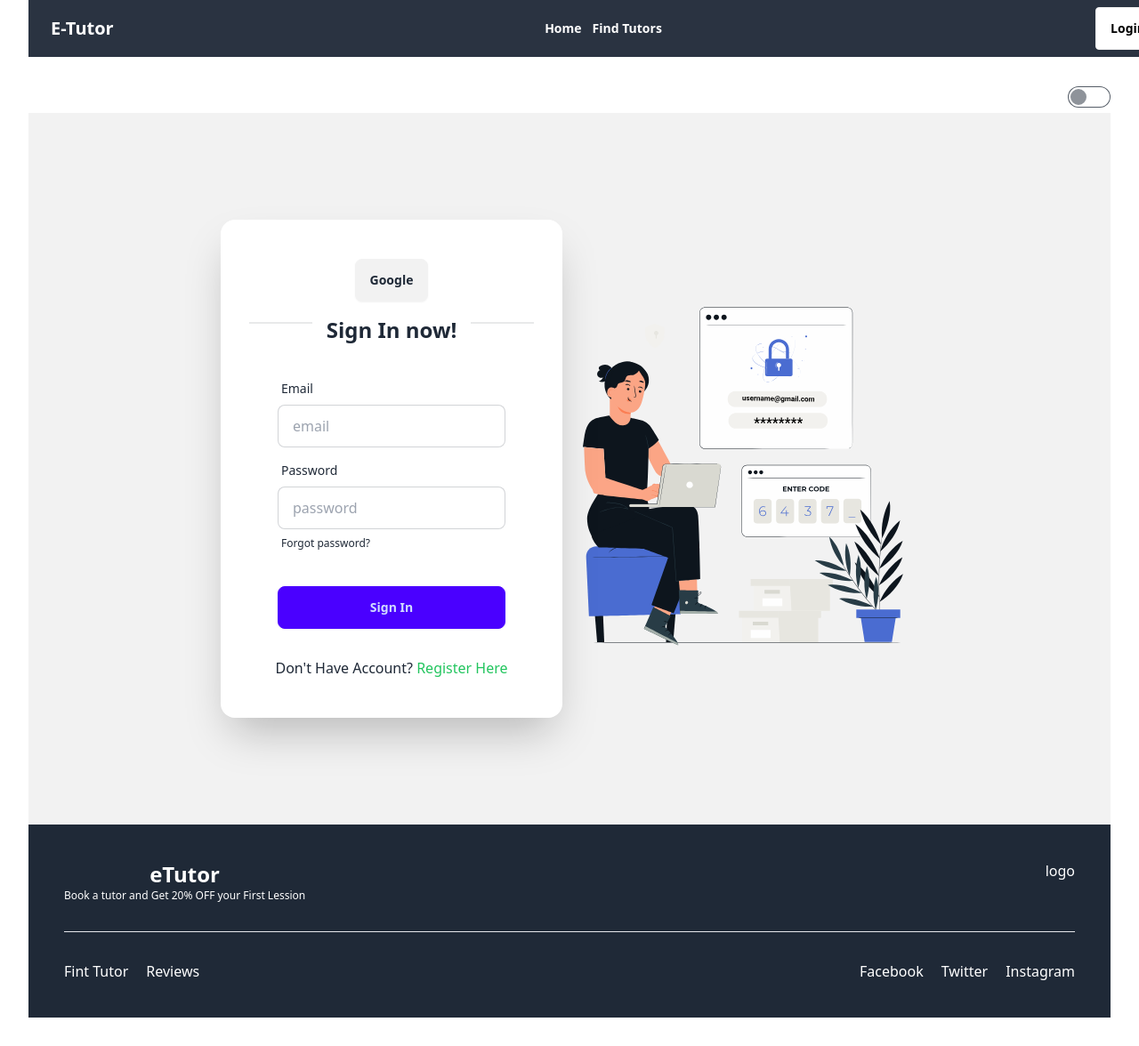
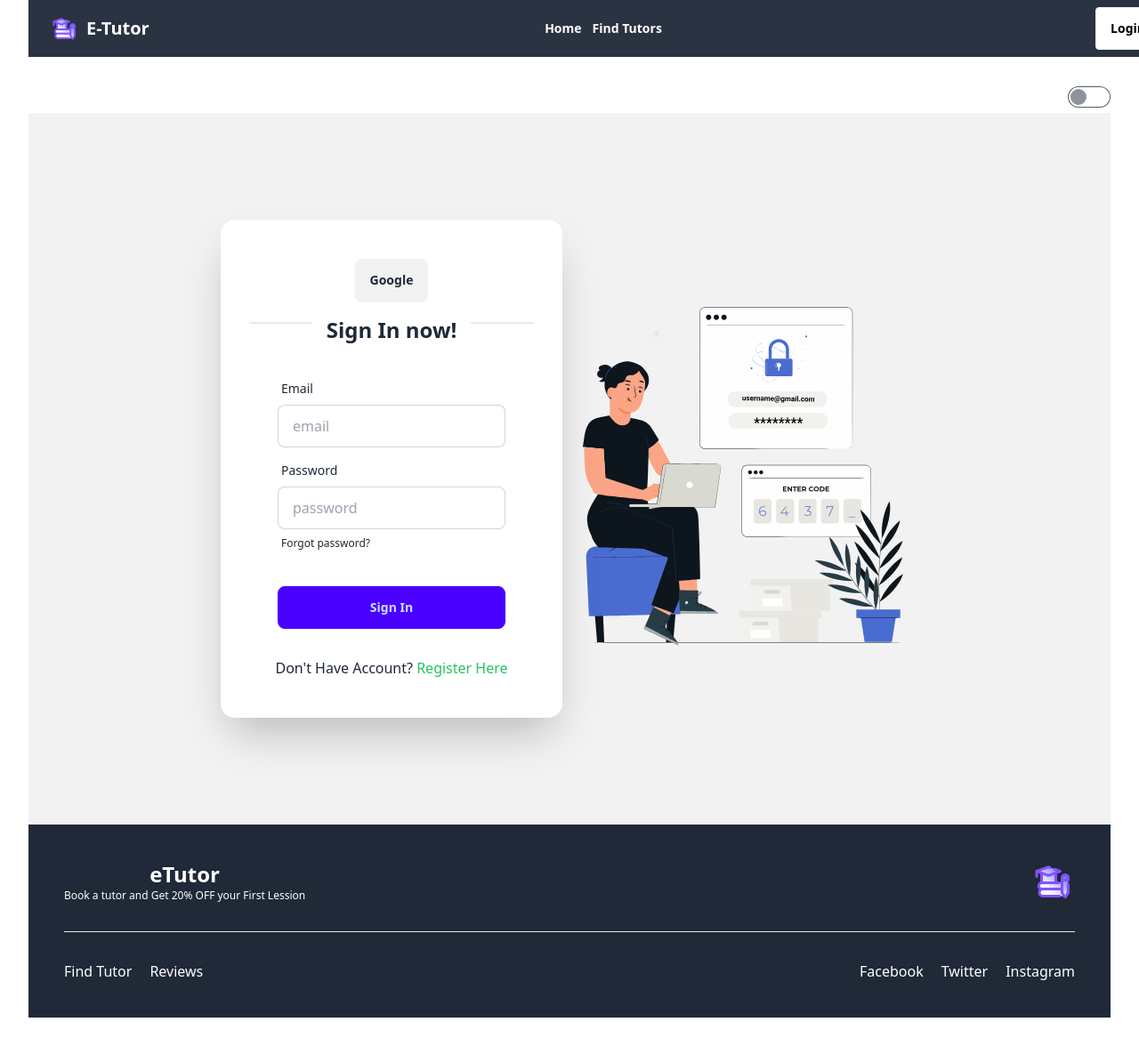
Before and after one commit to rejaulvoice18/e-tutor-client, a React (Vite) app: page /login in a window 1280 px wide. Shown: the whole page at 89% size. Built offline with nearby package versions, Linux system fonts and the light colour scheme; no server answers.

Commit message:
Added errorPage

```diff
--- a/index.html
+++ b/index.html
@@ -2,9 +2,9 @@
 <html lang="en" data-theme="light">
   <head>
     <meta charset="UTF-8" />
-    <link rel="icon" type="image/svg+xml" href="/vite.svg" />
+    <link rel="icon" type="image/svg+xml" href="/favicon.png" />
     <meta name="viewport" content="width=device-width, initial-scale=1.0" />
-    <title>Vite + React</title>
+    <title>eTutor</title>
   </head>
   <body>
     <div id="root"></div>
--- a/src/components/Footer.jsx
+++ b/src/components/Footer.jsx
@@ -1,4 +1,6 @@
 import React from 'react';
+import logo from '../assets/logo.png'
+import { Link } from 'react-router-dom';
 
 const Footer = () => {
     return (
@@ -9,7 +11,7 @@ const Footer = () => {
                     <p className='text-xs'>Book a tutor and  Get 20% OFF your First Lession</p>
                 </div>
                 <div>
-                logo
+                    <img src={logo} className='w-12' alt="" />
                 </div>
             </div>
             <div className='divide-solid py-8'>
@@ -17,7 +19,9 @@ const Footer = () => {
             </div>
             <div className='md:flex justify-between'>
                 <div className='flex gap-5'>
-                <p>Fint Tutor</p>
+                    <Link to="/find-tutors">
+                        <p>Find Tutor</p>
+                    </Link>
                     <p>Reviews</p>
                 </div>
                 <div>
--- a/src/components/Navbar.jsx
+++ b/src/components/Navbar.jsx
@@ -4,6 +4,7 @@ import { AuthContext } from '../provider/AuthProvider';
 import toast from 'react-hot-toast';
 import { Tooltip as ReactTooltip } from 'react-tooltip'
 import DarkWeb from './DarkWeb';
+import logo from '../assets/logo.png'
 
 const Navbar = () => {
     const { user, signOutUser } = useContext(AuthContext)
@@ -55,7 +56,9 @@ const Navbar = () => {
                             }
                         </ul>
                     </div>
-                    <a className="btn btn-ghost text-xl text-white">E-Tutor</a>
+                    <a className="btn btn-ghost text-xl text-white">
+                        <img className="w-8" src={logo} alt="" />
+                        E-Tutor</a>
                 </div>
                 <div className="navbar-center hidden lg:flex">
                     <ul className="menu menu-horizontal px-1">
--- a/src/pages/ErrorPage.jsx
+++ b/src/pages/ErrorPage.jsx
@@ -2,9 +2,30 @@ import React from 'react';
 
 const ErrorPage = () => {
     return (
-        <div>
+        <section className='bg-white '>
+        <div className='container min-h-screen px-6 py-12 mx-auto lg:flex lg:items-center lg:gap-12'>
+          <div className='wf-ull lg:w-1/2'>
+            <p className='text-sm font-medium text-gray-500'>404 error</p>
+            <h1 className='mt-3 text-2xl font-semibold text-gray-800 dark:text-white md:text-3xl'>
+              Page not found
+            </h1>
+            <p className='mt-4 text-gray-500 dark:text-gray-400'>
+              Sorry for the inconvenience, the page you are looking for doesnt exist.Here are some
+              helpful links:
+            </p>
 
+
+          </div>
+
+          <div className='relative w-full mt-8 lg:w-1/2 lg:mt-0'>
+            <img
+              className=' w-full lg:h-[32rem] h-80 md:h-96 rounded-lg object-cover '
+              src='https://t4.ftcdn.net/jpg/07/29/45/59/360_F_729455984_0BLpankzqOhGPVorxT5Tu7VuLNPvx2ur.jpg'
+              alt=''
+            />
+          </div>
         </div>
+      </section>
     );
 };
 
--- a/src/routes/routes.jsx
+++ b/src/routes/routes.jsx
@@ -10,11 +10,13 @@ import FindTutors from "../pages/FindTutors";
 import TutorDetails from "../pages/TutorDetails";
 import PrivateRoute from "./PrivateRoute";
 import MyBookedTutor from "../pages/MyBookedTutor";
+import ErrorPage from "../pages/ErrorPage";
 
 const router = createBrowserRouter([
     {
         path: '/',
         element: <MainLayout></MainLayout>,
+        errorElement: <ErrorPage></ErrorPage>,
         children: [
             {
                 path: '/',
```
Also changed, not shown: public/favicon.png (added), src/assets/logo.png (added). Lines whose indentation alone changed are shown as unchanged.
